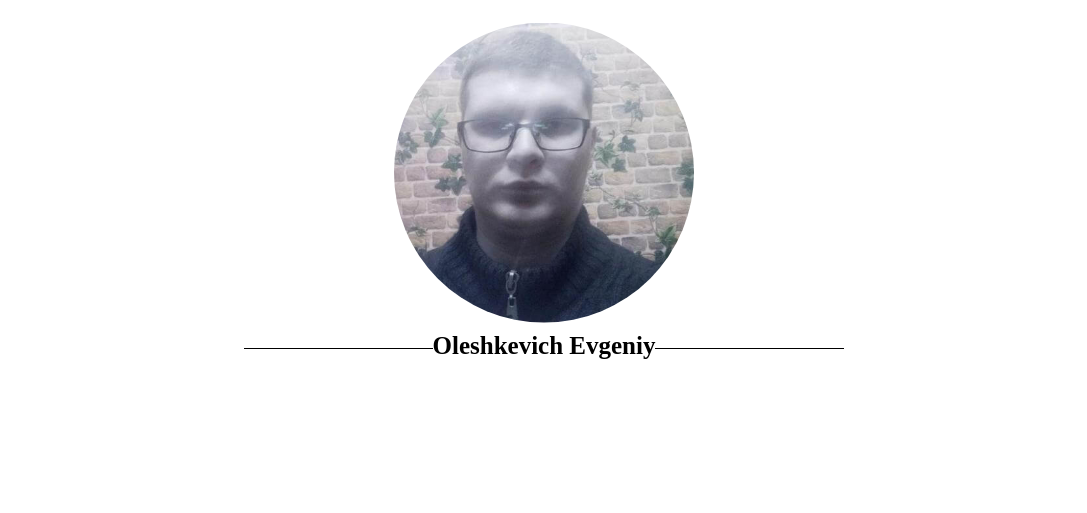
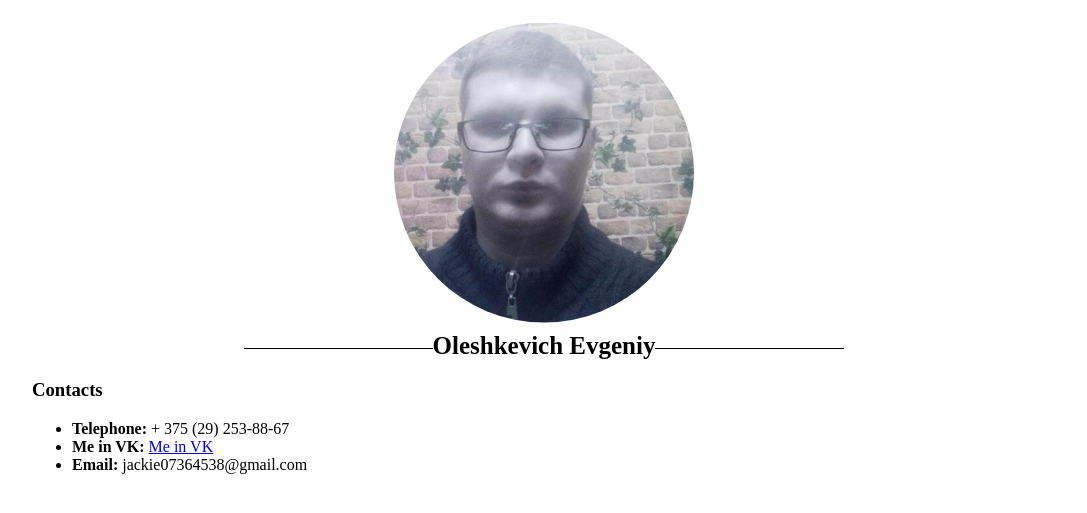
Before and after one commit to SystemGhost/rsschool-2019Q1-cv, a plain HTML site: page index.html in a window 1280 px wide. Shown: the part 129-642 px from the top of the page, without its empty margins (96-1183 px from the left). Drawn offline with Linux system fonts and the light colour scheme.

Commit message:
feat: add contacts section

```diff
--- a/index.html
+++ b/index.html
@@ -44,6 +44,17 @@
         />
         <figcaption>Oleshkevich Evgeniy</figcaption>
       </figure>
+      <section id="contacts">
+        <h3>Contacts</h3>
+        <ul>
+          <li><b>Telephone:</b> + 375 (29) 253-88-67</li>
+          <li>
+            <b>Me in VK:</b>
+            <a href="https://vk.com/thejackie">Me in VK</a>
+          </li>
+          <li><b>Email:</b> jackie07364538@gmail.com</li>
+        </ul>
+      </section>
     </main>
   </body>
 </html>
```
